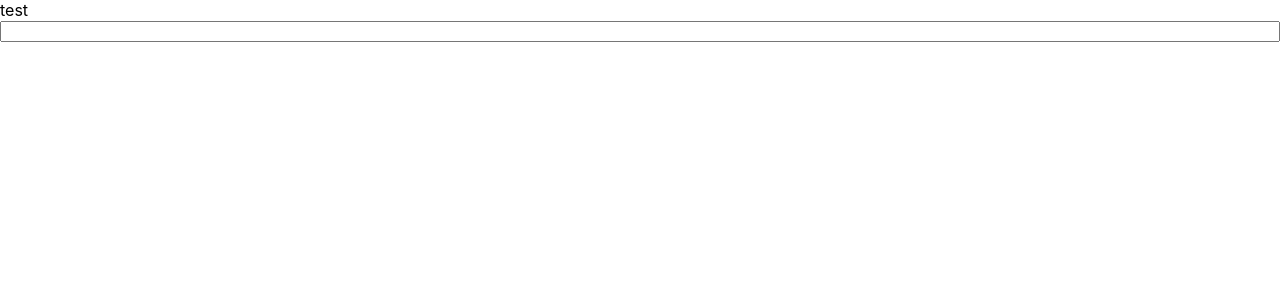
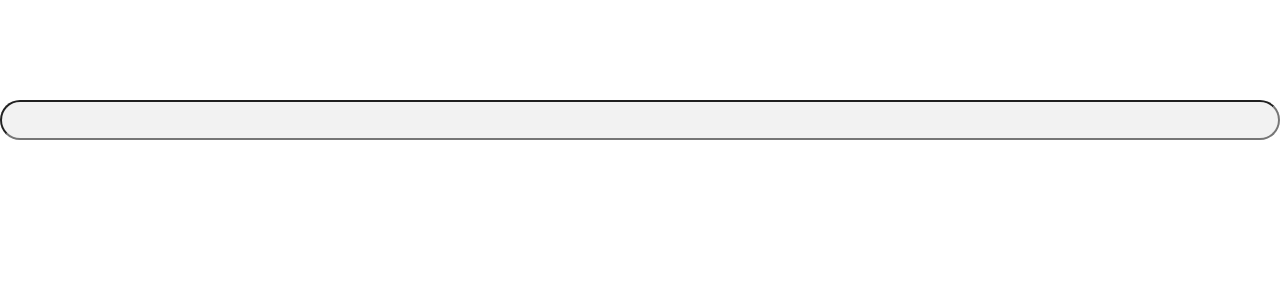
Before and after one commit to kana-rus/liff-tex, a Next.js app: page / in a window 1280 px wide. Shown: the top 300 px of the page. Built offline with nearby package versions, Linux system fonts and the light colour scheme.

Commit message:
created base input system

```diff
--- a/pages/index.tsx
+++ b/pages/index.tsx
@@ -1,10 +1,21 @@
 import type { NextPage } from 'next'
 import Head from 'next/head'
+import { ChangeEvent, useRef } from 'react'
+import { useState } from 'react'
 
 import styles from '../styles/main.module.css'
 
 
 const Home: NextPage = () => {
+  const [inputEl, setInputEl] = useState("")
+  const [text, setText] = useState("")
+
+  const handleChange = (e: ChangeEvent<HTMLInputElement>) => {
+    const currentInput = e.target.value
+    setInputEl(currentInput)
+    setText(currentInput)
+  }
+
   return (
     <>
       <Head>
@@ -14,8 +25,14 @@ const Home: NextPage = () => {
       </Head>
 
       <main className={styles.mainStyle}>
-        <div>test</div>
-        <input type="text" className={styles.inputStyle}/>
+        <div className={styles.previewStyle}>
+          {text}
+        </div>
+        <input
+          value={inputEl}
+          className={styles.inputStyle}
+          onChange={(e) => handleChange(e)}
+        />
       </main>
     </>
   )
--- a/styles/main.module.css
+++ b/styles/main.module.css
@@ -4,4 +4,12 @@
 
 .inputStyle {
     width: 100%;
+    height: 40px;
+    background-color: rgba(10,10,10,0.05);
+    border-radius: 30px;
 }
+
+.previewStyle {
+    width: 100%;
+    height: 100px;
+}
```
